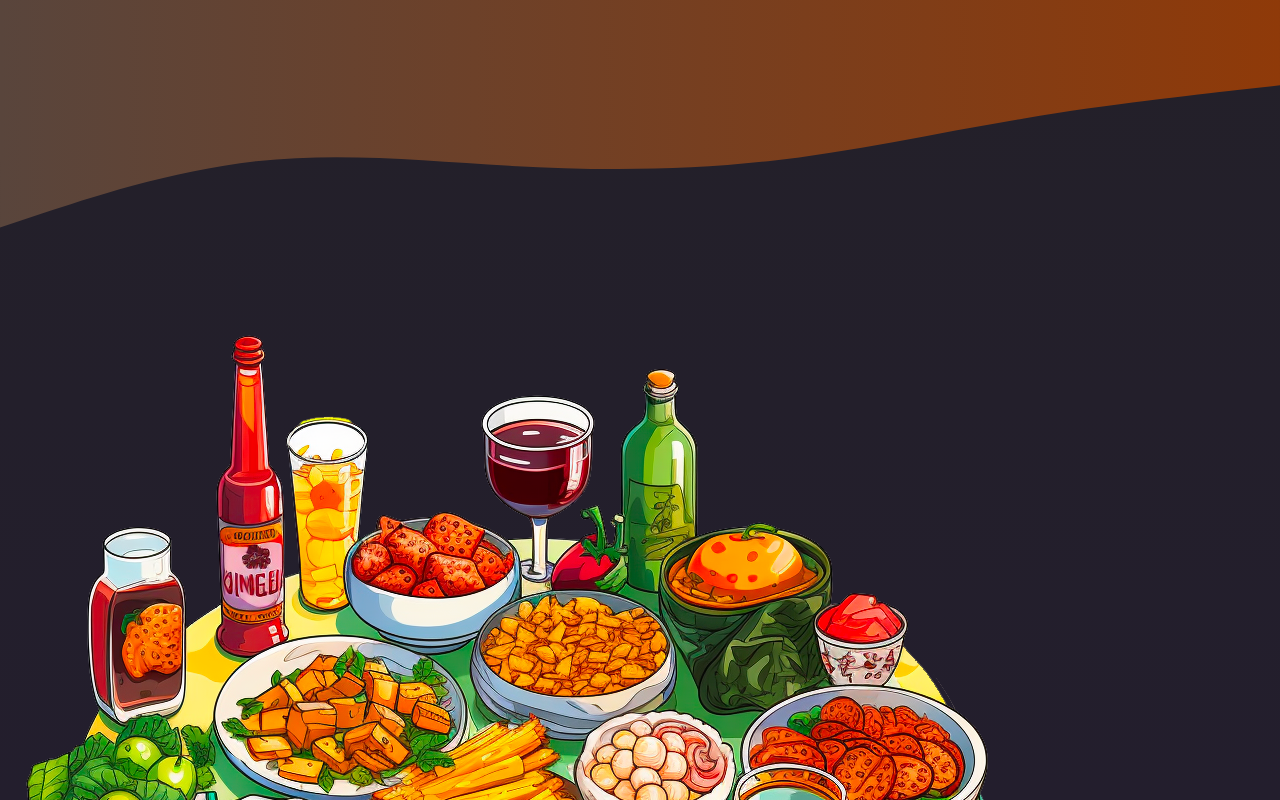
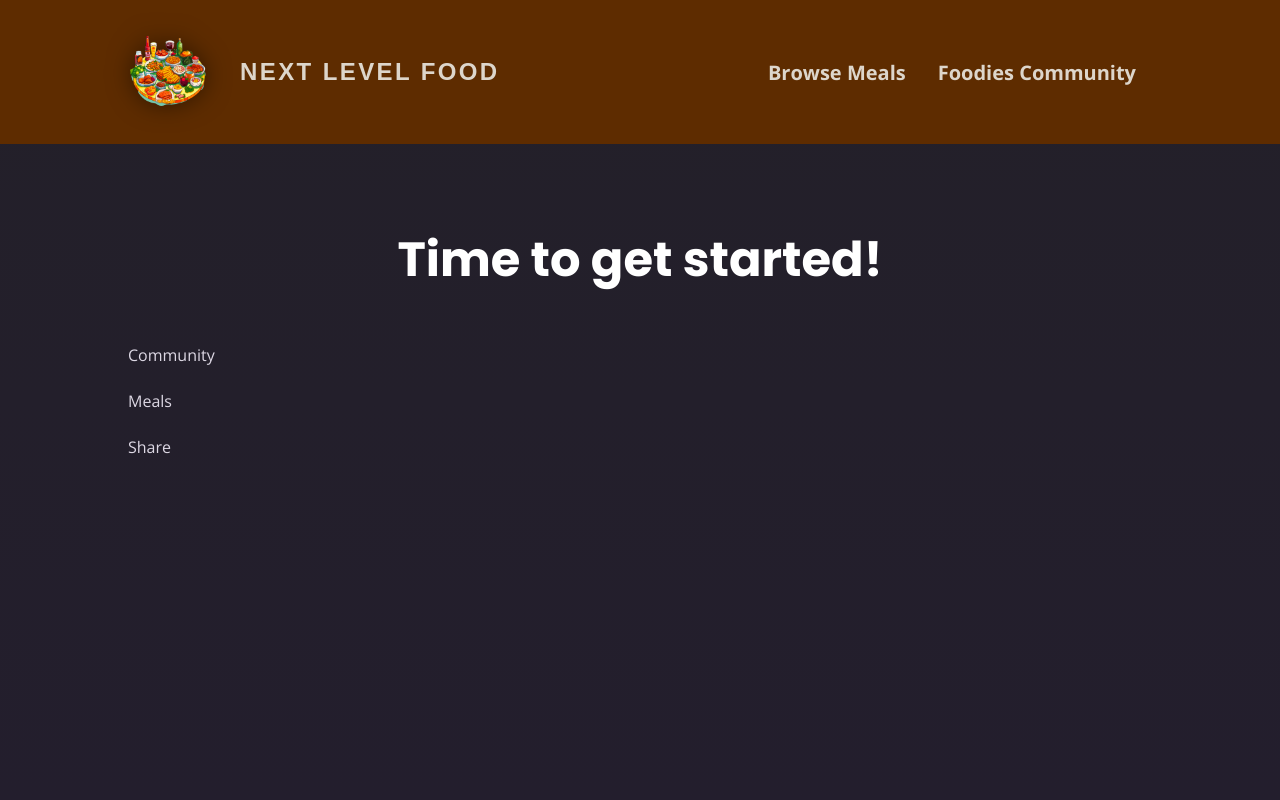
Before and after one commit to apasvenskas/Next.js-Project, a Next.js app: page / in a window 1280 px wide. Shown: the top 800 px of the page. Built offline with nearby package versions, Linux system fonts and the light colour scheme.

Commit message:
styles modyfied for the header

```diff
--- a/app/globals.css
+++ b/app/globals.css
@@ -14,6 +14,11 @@ body {
   margin: 0;
   background: linear-gradient(180deg, #232029, #231e2d);
   color: #ddd8e4;
+}
+
+header{
+  background-color: #5e2c00;
+  /* background-color: #33182f; */
 }
 
 main {
@@ -35,12 +40,23 @@ h1 {
   font-family: 'Poppins', sans-serif;
 }
 
-nav{
+.nav-main{
   display: flex;
   justify-content: space-between;
-  margin-right: 30%;
-  margin-left: 30%;
+  flex-direction: column;
+  align-items: flex-start;
+  margin-left: 10%;
   margin-bottom: 5%;
+  gap: 1.5rem;
+}
+
+.community, .meals, .share{
+  text-decoration: none;
+  color: #ddd8e4;
+}
+
+.community:hover, .meals:hover, .share:hover{
+  color: #e96513;
 }
 
 p {
--- a/app/layout.js
+++ b/app/layout.js
@@ -11,7 +11,8 @@ export default function RootLayout({ children }) {
     <html lang="en">
       <body>
         <div className="header-background">
-          <svg xmlns="http://www.w3.org/2000/svg" viewBox="0 0 1440 320">
+        <MainHeader />
+          {/* <svg xmlns="http://www.w3.org/2000/svg" viewBox="0 0 1440 320">
             <defs>
               <linearGradient id="gradient" x1="0%" y1="0%" x2="100%" y2="0%">
                 <stop
@@ -28,9 +29,8 @@ export default function RootLayout({ children }) {
               fill="url(#gradient)"
               d="M0,256L48,240C96,224,192,192,288,181.3C384,171,480,181,576,186.7C672,192,768,192,864,181.3C960,171,1056,149,1152,133.3C1248,117,1344,107,1392,101.3L1440,96L1440,0L1392,0C1344,0,1248,0,1152,0C1056,0,960,0,864,0C768,0,672,0,576,0C480,0,384,0,288,0C192,0,96,0,48,0L0,0Z"
             ></path>
-          </svg>
+          </svg> */}
         </div>
-        <MainHeader />
         {children}
       </body>
     </html>
--- a/app/page.js
+++ b/app/page.js
@@ -6,10 +6,10 @@ export default function Home() {
       <h1 style={{ color: 'white', textAlign: 'center' }}>
         Time to get started!
       </h1>
-      <nav>
-        <Link href="/community">Community</Link>
-        <Link href="/meals">Meals</Link>
-        <Link href="/meals/share">Share</Link>
+      <nav className="nav-main">
+        <Link className="community" href="/community">Community</Link>
+        <Link className="meals" href="/meals">Meals</Link>
+        <Link className="share" href="/meals/share">Share</Link>
       </nav>
     </main>
   );
--- a/components/header.js
+++ b/components/header.js
@@ -1,13 +1,14 @@
 import Link from "next/link";
 import logoImg from "@/assets/logo.png";
+import styles from "./header.module.css"; //difrent way of importing module specifc css, by the use of classname.specific
 
 export default function MainHeader(){
-    return <header>
-        <Link href="/">
+    return <header className={styles.header}>
+        <Link className={styles.logo} href="/">
             <img src={logoImg.src} alt="plate with food"/>
-            NextLevel Food
+            Next Level Food
         </Link>
-        <nav>
+        <nav className={styles.nav}>
             <ul>
                 <li>
                     <Link href="/meals">Browse Meals</Link>
--- /dev/null
+++ b/components/header.module.css
@@ -0,0 +1,84 @@
+.header-background {
+  display: flex;
+  justify-content: space-between;
+  flex-direction: row;
+  align-items: center;
+  padding: 2rem 1rem;
+  height: 50%;
+  background-color: transparent;
+}
+
+.header {
+    display: flex;
+    justify-content: space-between;
+    flex-direction: row;
+    align-items: center;
+    padding: 2rem 1rem;
+    height: 50%;
+  }
+
+  @media (min-width: 768px) {
+    .header {
+      padding: 2rem 10%;
+    }
+  }
+
+  .nav ul {
+    list-style: none;
+    margin: 0;
+    padding: 0;
+    display: flex;
+    flex-direction: row;
+    align-items: end;
+    /* gap: 1.5rem; */
+    /* font-family: 'Montserrat', sans-serif; */
+    font-size: 1.25rem;
+  }
+
+  .nav a {
+    text-decoration: none;
+    color: #ddd6cb;
+    font-weight: bold;
+    padding: 0.5rem 1rem;
+    display: flex;
+    flex-direction: row;
+    /* margin-left: 80%;
+    margin-right: 5%; */
+  }
+
+  .nav a:hover{
+    color: #e96513;
+  }
+
+
+  .active {
+    background: linear-gradient(90deg, #ff8a05, #f9b331);
+    background-clip: text;
+    -webkit-background-clip: text;
+    -webkit-text-fill-color: transparent;
+  }
+
+  .logo {
+    display: flex;
+    align-items: center;
+    justify-content: center;
+    gap: 2rem;
+    text-decoration: none;
+    color: #ddd6cb;
+    font-weight: bold;
+    font-family: 'Montserrat', sans-serif;
+    letter-spacing: 0.15rem;
+    text-transform: uppercase;
+    font-size: 1.5rem;
+  }
+
+  .logo:hover{
+    color: #e96513;
+  }
+
+  .logo img {
+    width: 5rem;
+    height: 5rem;
+    object-fit: contain;
+    filter: drop-shadow(0 0 0.75rem rgba(0, 0, 0, 0.5));
+  }
```
